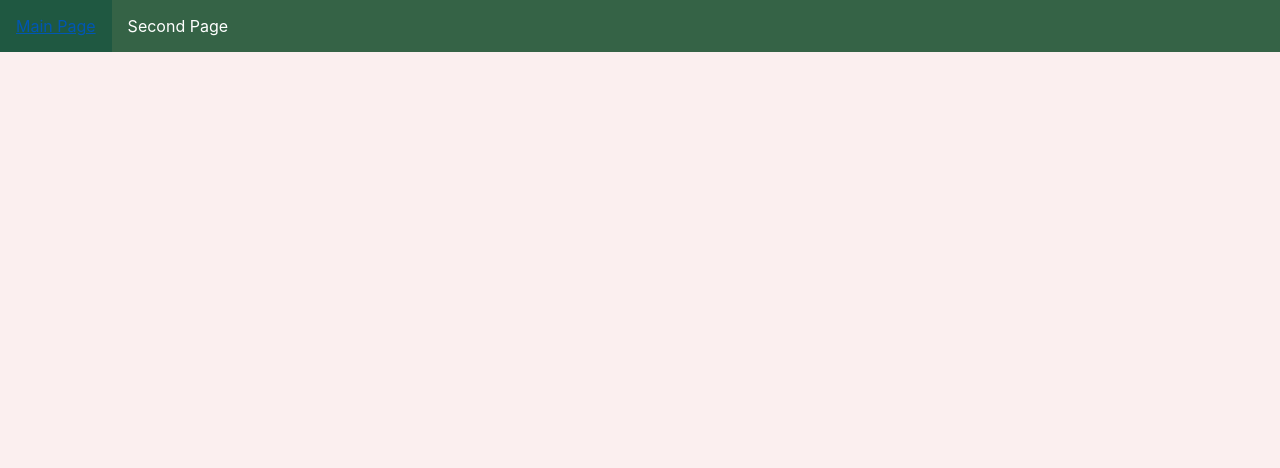
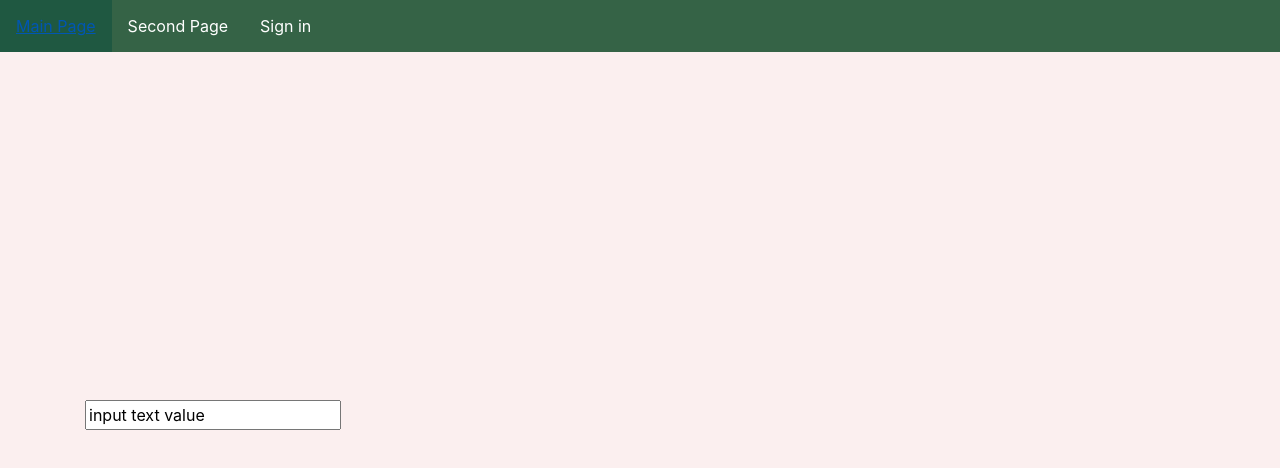
Before and after one commit to iTechArt-D5-G1/red-team, a React app in the folder frontend/: page /login in a window 1280 px wide. Shown: the top 468 px of the page. Built offline with nearby package versions, Linux system fonts and the light colour scheme; the HTML template or start-up script is replaced by a standard one.

Commit message:
Fix process start

```diff
--- a/frontend/src/App.js
+++ b/frontend/src/App.js
@@ -7,22 +7,28 @@ import {
 import './dependences';
 import MainPageContent from './Components/MainPageContent';
 import SecondPageContent from './Components/SecondPageContent';
+import LoginPageContent from './Components/LoginPageContent';
+
+class App extends Component {
 
 
-class App extends Component {
+
+
+
     render() {
         return (
-
             <div>
                 <Router>
                     <div>
                     <ul>
                         <li><Link to="/">Main Page</Link></li>
                         <li><Link to="/second">Second Page</Link></li>
+                        <li><Link to="/login">Sign in</Link></li>
                     </ul>
 
                     <Route exact path="/" component={MainPageContent}/>
                     <Route path="/second" component={SecondPageContent}/>
+                    <Route path="/login" component={LoginPageContent}/>
                     </div>
                 </Router>
             </div>
--- /dev/null
+++ b/frontend/src/Components/LoginPageContent.js
@@ -0,0 +1,17 @@
+import React, { Component } from 'react';
+import './Styles/forms.scss'
+
+class LoginPageContent extends Component{
+
+    render(){
+        return(
+            <div className = 'container'>
+            <form className = 'login_form'>
+                <input type='text' value = 'input text value'/>
+            </form>
+            </div>
+        );
+    }
+}
+
+export default LoginPageContent;
--- a/frontend/src/Components/SecondPageContent.js
+++ b/frontend/src/Components/SecondPageContent.js
@@ -4,13 +4,11 @@ class SecondPageContent extends Component{
     render(){
         return(
             <div className = 'Container'>
-                <p>Second page occure!</p>
+                <p>Hello World!</p>
             </div>
         );
     }
 }
 
 
-
-
 export default SecondPageContent;
--- /dev/null
+++ b/frontend/src/Components/Styles/forms.scss
@@ -0,0 +1,6 @@
+.login_form{
+    position:fixed;
+    top:50%;
+
+    width:250px;
+}
--- a/frontend/src/Components/SurveysList.js
+++ b/frontend/src/Components/SurveysList.js
@@ -10,4 +10,5 @@ class SurveysList extends Component {
     }
 }
 
+
 export default SurveysList;
--- a/frontend/src/dependences.js
+++ b/frontend/src/dependences.js
@@ -1,2 +1,2 @@
 import 'bootstrap/dist/css/bootstrap.min.css';
-import './index.scss';
+import './Components/Styles/index.scss';
```
Also changed, not shown: frontend/src/Components/Styles/index.scss (renamed from frontend/src/index.scss).
